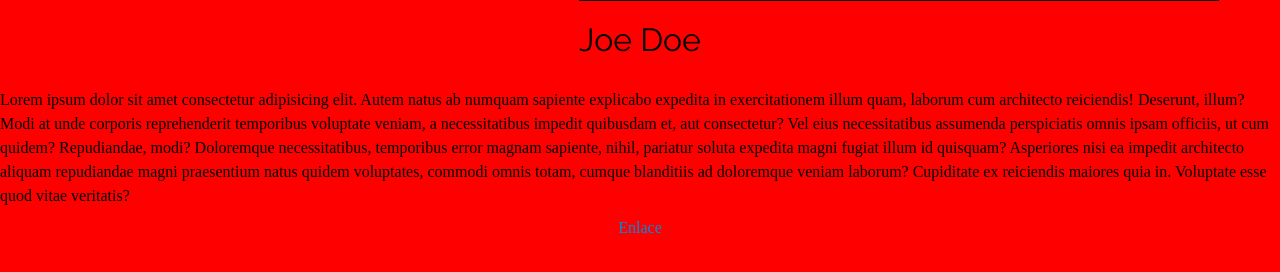
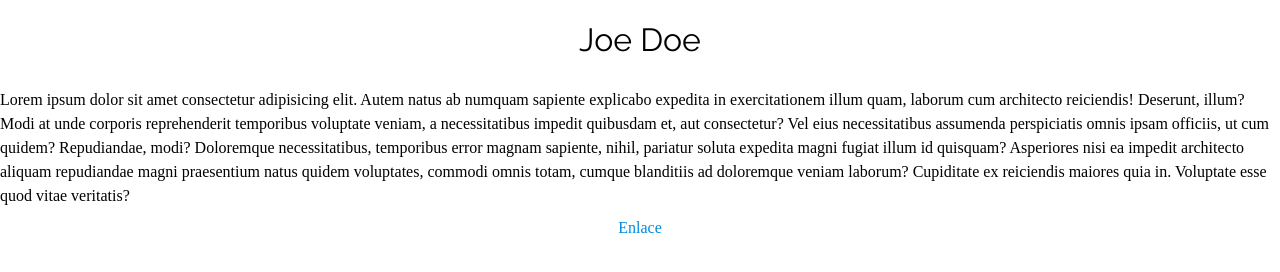
Before and after one commit to ceign/gulp-itcss, a website: page app/index.html in a window 1280 px wide. Drawn offline with Linux system fonts and the light colour scheme.

Commit message:
Ready to use :clapper:

```diff
--- a/app/css/main.css
+++ b/app/css/main.css
@@ -1,5 +1,3 @@
-@import url("https://fonts.googleapis.com/css?family=Raleway:400,700,900");
-@import url("https://fonts.googleapis.com/css?family=Quicksand:400,500,700");
 @import url("https://fonts.googleapis.com/css?family=Raleway:400,700,900");
 @import url("https://fonts.googleapis.com/css?family=Quicksand:400,500,700");
 /* http://meyerweb.com/eric/tools/css/reset/
@@ -165,7 +163,8 @@ a {
 
 :root {
   -webkit-box-sizing: border-box;
-          box-sizing: border-box; }
+          box-sizing: border-box;
+  font-size: 16px; }
 
 .foo-wrapper {
   display: -webkit-box;
@@ -188,14 +187,6 @@ a {
   .foo-wrapper .foo {
     font-family: "Raleway", sans-serif;
     font-size: 2rem; }
-    .foo-wrapper .foo::after {
-      content: "";
-      display: block;
-      position: absolute;
-      width: 50%;
-      height: 1px;
-      background: #000;
-      top: 0; }
     .foo-wrapper .foo:hover {
       -webkit-transition-property: all;
       -o-transition-property: all;
@@ -207,47 +198,8 @@ a {
            -o-transition-timing-function: ease-in-out;
               transition-timing-function: ease-in-out; }
 
-@media screen and (min-width: 425px) {
-  body {
-    background-color: red; } }
-
-@media screen and (min-width: 480px) {
-  body {
-    background-color: green; } }
-
-@media screen and (min-width: 580px) {
-  body {
-    background-color: blue; } }
-
-@media screen and (min-width: 768px) {
-  body {
-    background-color: rebeccapurple; } }
-
-@media screen and (min-width: 1024px) {
-  body {
-    background-color: brown; } }
-
-@media screen and (min-width: 1280px) {
-  body {
-    background-color: red; } }
-
-@media screen and (min-width: 1366px) {
-  body {
-    background-color: green; } }
-
-@media screen and (min-width: 1440px) {
-  body {
-    background-color: yellow; } }
-
-@media screen and (min-width: 1600px) {
-  body {
-    background-color: blue; } }
-
-@media screen and (min-width: 1920px) {
-  body {
-    background-color: rebeccapurple; } }
-
-body {
-  font-size: 16px !important;
-  -webkit-box-sizing: border-box !important;
-          box-sizing: border-box !important; }
+* {
+  padding: 0;
+  margin: 0;
+  -webkit-box-sizing: border-box;
+          box-sizing: border-box; }
```
Also changed, not shown: 1 other file.
